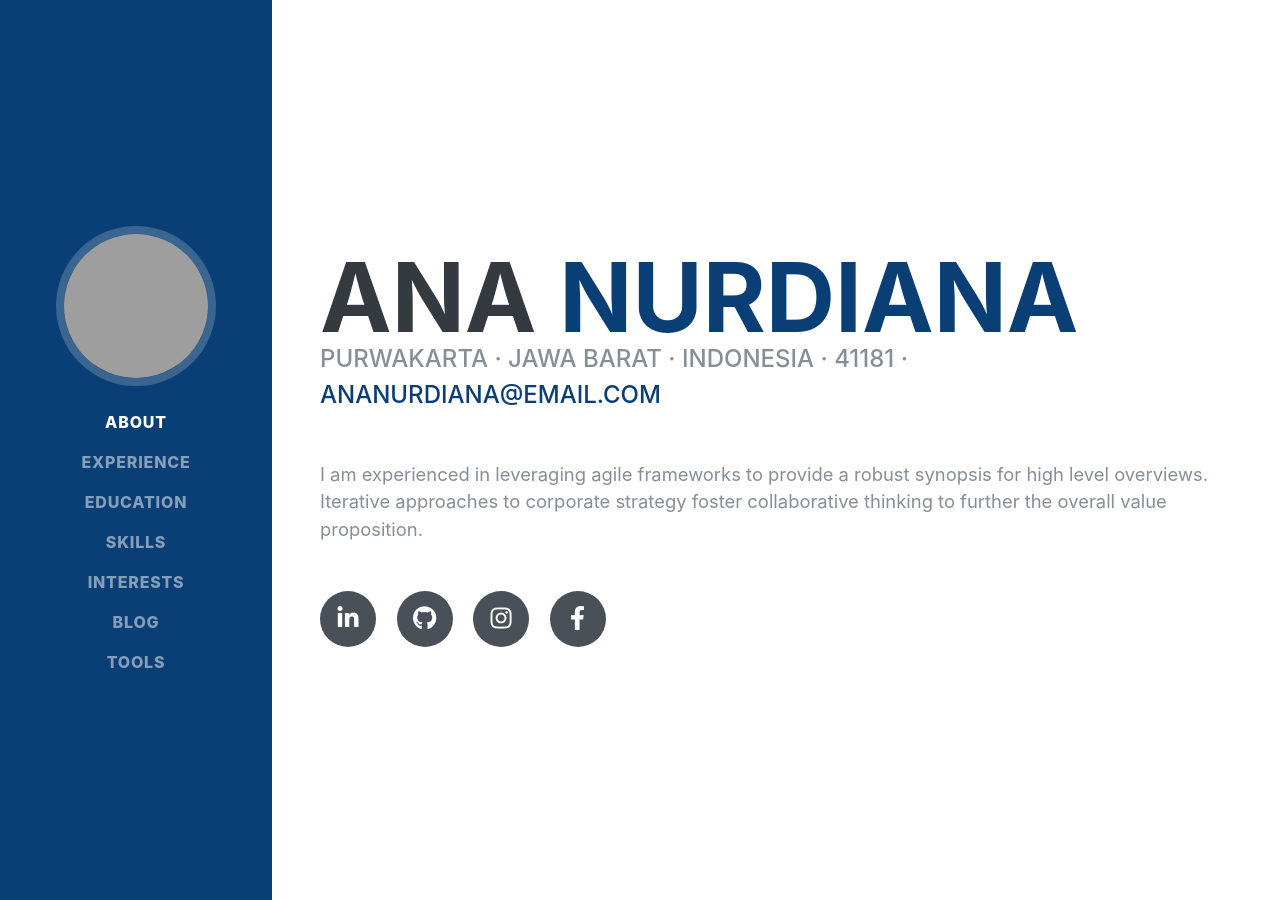
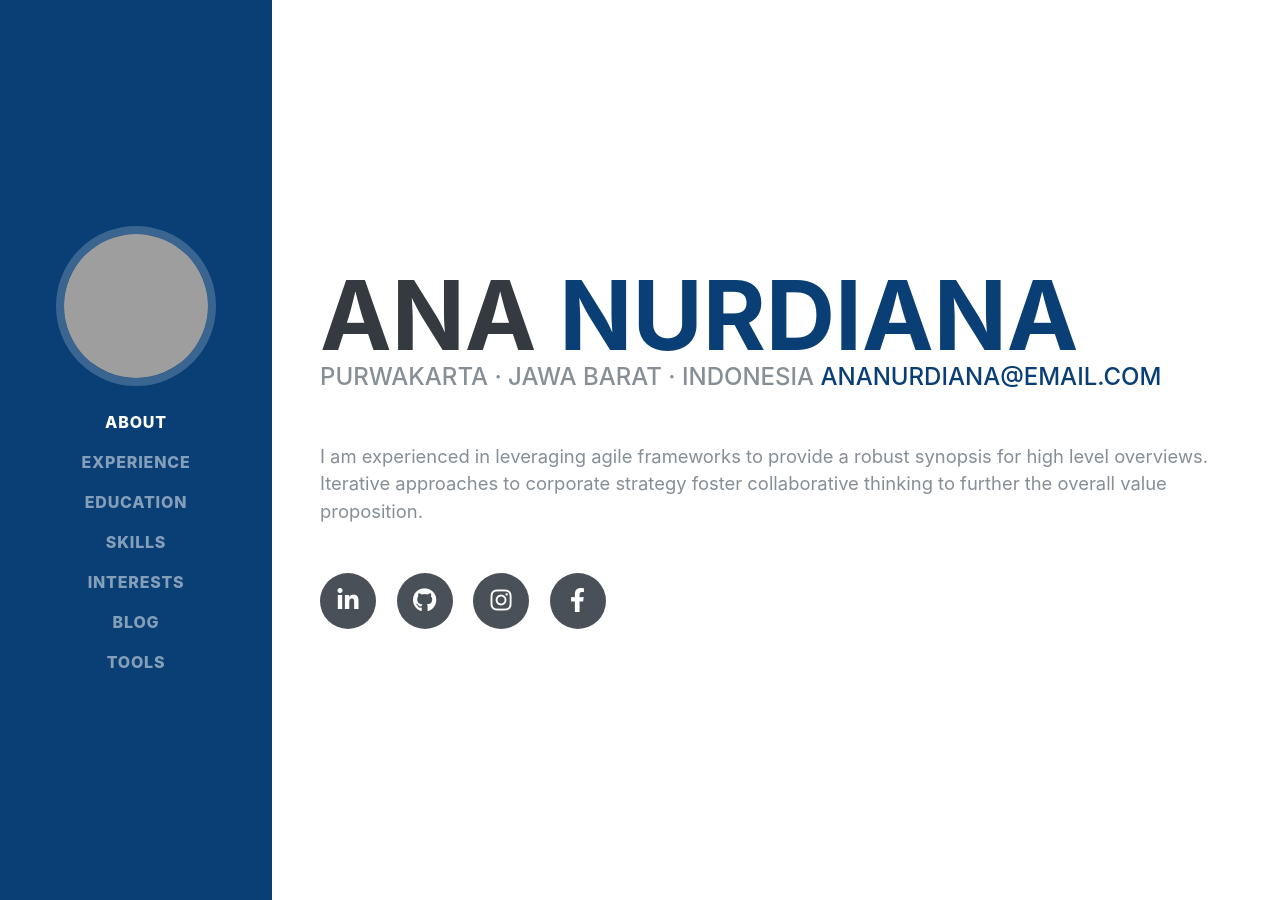
Before and after one commit to ananurdiana/ananurdiana.github.io, a Jekyll site: the page index.html, which Jekyll copies as it is, in a window 1280 px wide and 900 px high. Built offline with Jekyll 4.4.1, drawn with Linux system fonts in a browser that asks for light colours; some web fonts are replaced; grey boxes are pictures that could not be loaded.

Commit message:
Update index.html
update

```diff
--- a/index.html
+++ b/index.html
@@ -58,9 +58,6 @@
         <li class="nav-item">
           <a class="nav-link js-scroll-trigger" href="/tools">Tools</a>
         </li>
-        <!-- <li class="nav-item">
-          <a class="nav-link js-scroll-trigger" href="#awards">Awards</a>
-        </li> -->
       </ul>
     </div>
   </nav>
@@ -72,7 +69,7 @@
         <h1 class="mb-0">Ana
           <span class="text-primary">Nurdiana</span>
         </h1>
-        <div class="subheading mb-5">Purwakarta · Jawa Barat · Indonesia · 41181 ·
+        <div class="subheading mb-5">Purwakarta · Jawa Barat · Indonesia
           <a href="mailto:ananurdiana@email.com">ananurdiana@email.com</a>
         </div>
         <p class="lead mb-5">I am experienced in leveraging agile frameworks to provide a robust synopsis for high level overviews. Iterative approaches to corporate strategy foster collaborative thinking to further the overall value proposition.</p>
@@ -102,7 +99,7 @@
         <div class="resume-item d-flex flex-column flex-md-row justify-content-between mb-5">
           <div class="resume-content">
             <h3 class="mb-0">Analysis Programmer</h3>
-            <!--<div class="subheading mb-3">PT UTAC Manufacturing Services Indonesia</div>-->
+            <!--<div class="subheading mb-3">Nama Organisasi</div>-->
             <div class="subheading mb-3">Manufacturing Company</div>
             <p>Development program and maintenance Manufacturing Execution System.</p>
           </div>
@@ -114,7 +111,7 @@
         <div class="resume-item d-flex flex-column flex-md-row justify-content-between mb-5">
           <div class="resume-content">
             <h3 class="mb-0">Funding Officer</h3>
-            <!--<div class="subheading mb-3">Bank BTN Purwakarta</div>-->
+            <!--<div class="subheading mb-3">Nama Organisasi</div>-->
             <div class="subheading mb-3">National Bank</div>
             <!-- <p>Customer relationship.</p> -->
           </div>
@@ -126,7 +123,7 @@
         <div class="resume-item d-flex flex-column flex-md-row justify-content-between mb-5">
           <div class="resume-content">
             <h3 class="mb-0">Teacher</h3>
-            <!--<div class="subheading mb-3">LPIA Purwakarta</div>-->
+            <!--<div class="subheading mb-3">Nama Organisasi</div>-->
             <div class="subheading mb-3">Course Instituion</div>
             <p>Teach Java Programming Language, PHP Programming Language, MySQL DBMS, Microsoft Office (Word, Excel, PowerPoint)</p>
           </div>
@@ -147,12 +144,11 @@
 
         <div class="resume-item d-flex flex-column flex-md-row justify-content-between mb-5">
           <div class="resume-content">
-            <!--<h3 class="mb-0">Widyatama University</h3>-->
-            <!--<img src="https://www.widyatama.ac.id/wp-content/uploads/2015/07/widyatama.jpg" height="25" title="Universitas Widyatama" />-->
+            <!--<h3 class="mb-0">Nama sekolah</h3>-->
             <h3 class="mb-0">University in Bandung</h3>
             <div class="subheading mb-3">Bachelor of Engineering</div>
             <div>Technical Information</div>
-            <!-- <p>GPA: 3.48</p> -->
+            <!-- <p>GPA: 4</p> -->
           </div>
           <div class="resume-date text-md-right">
             <span class="text-primary">2013 - 2015</span>
@@ -161,32 +157,16 @@
 
         <div class="resume-item d-flex flex-column flex-md-row justify-content-between mb-5">
           <div class="resume-content">
-            <!--<h3 class="mb-0">Politeknik LP3I Bandung</h3>-->
-            <!--<img src="https://almalp3i.files.wordpress.com/2015/06/logo-lp3i-baru-versi-berwarna.jpg?w=640" height="50" title="Politeknik LP3I Bandung" /> -->
+            <!--<h3 class="mb-0">Nama sekolah</h3>-->
             <h3 class="mb-0">Polytechnic in Bandung</h3>
             <div class="subheading mb-3">Diploma of Informatic Management</div>
             <div>Informatic Management</div>
-            <!-- <p>GPA: 3.67</p> -->
+            <!-- <p>GPA: 4</p> -->
           </div>
           <div class="resume-date text-md-right">
             <span class="text-primary">2010 - 2013</span>
           </div>
         </div>
-
-        <!--
-        <div class="resume-item d-flex flex-column flex-md-row justify-content-between">
-          <div class="resume-content">
-            <h3 class="mb-0">SMAN 1 Banjar</h3>
-            <img src="http://4.bp.blogspot.com/-nxMHoUtSFxU/TrUy4e58gJI/AAAAAAAAAQs/fexFeKX-nIM/s1600/Logo+SMAN+1+Banjar+%2528by++Indra+Hari+Mukti%2529.JPG" height="50" title="SMAN 1 Banjar" />
-            <div class="subheading mb-3">Natural Science</div>
-            <p>GPA: 3.56</p>
-          </div>
-          <div class="resume-date text-md-right">
-            <span class="text-primary">2007 - 2010</span>
-          </div>
-        </div>
-        -->
-
       </div>
     </section>
 
```
